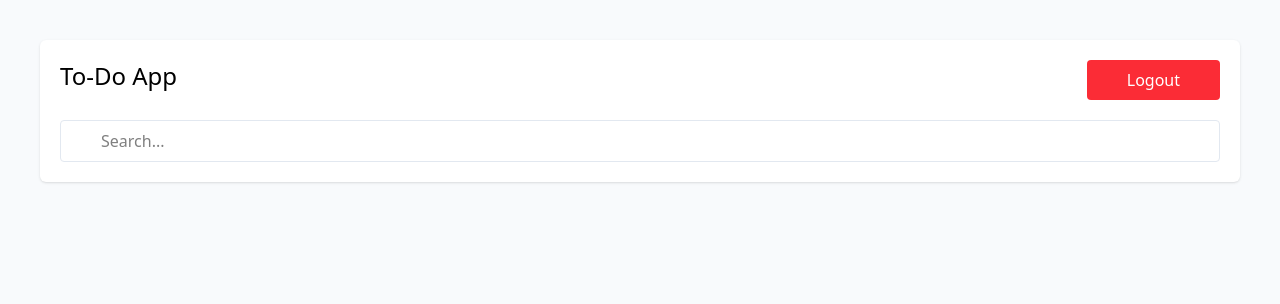
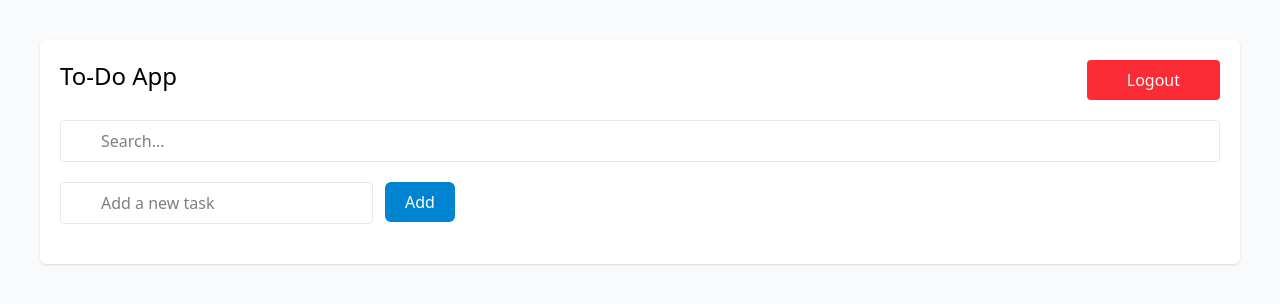
Before and after one commit to davidvchang/To-Do-App, a React (Vite) app in the folder frontend/: page / in a window 1280 px wide. Shown: the top 304 px of the page. Built offline with nearby package versions, Linux system fonts and the light colour scheme.

Commit message:
Add: input add task and btnAdd

```diff
--- a/frontend/src/pages/TodoPage.tsx
+++ b/frontend/src/pages/TodoPage.tsx
@@ -10,6 +10,15 @@ const TodoPage:React.FC = () => {
         </div>
 
         <InputSearch/>
+
+        <div className='flex gap-3 w-full'>
+            <input type="text" name="" id="" className='px-10 py-2 font-light border border-slate-200 rounded' placeholder='Add a new task'/>
+            <button className=' w-fit h-fit px-5 py-2 bg-sky-600 text-white rounded-md hover:brightness-95 hover:transition duration-300 cursor-pointer'>Add</button>
+        </div>
+
+        <div className='flex flex-col'>
+
+        </div>
     </section>
   )
 }
```
